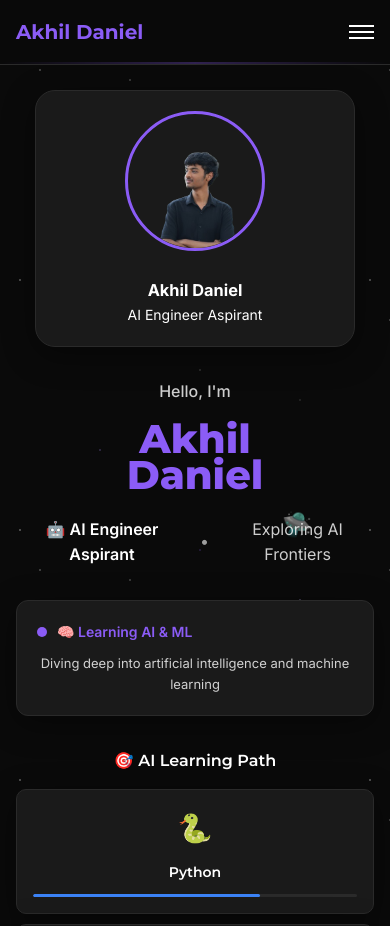
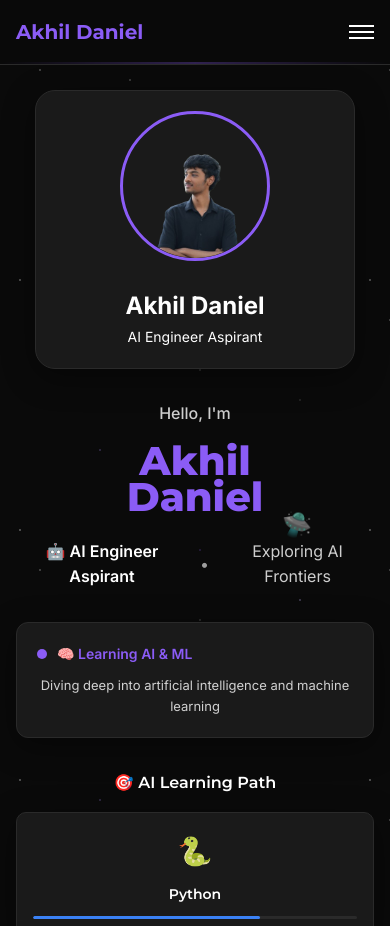
Before and after one commit to Guttula-Akhil-Daniel/WebSite, a website built with Vite: page index.html in a window 390 px wide. Shown: the top 926 px of the page. Built offline with nearby package versions, Linux system fonts and the light colour scheme.

Commit message:
Updated style.css

```diff
--- a/style.css
+++ b/style.css
@@ -1133,10 +1133,17 @@ body {
         padding: 20px;
     }
 
-    .avatar-placeholder {
-        width: 80px;
-        height: 80px;
-        font-size: 32px;
+    .profile-image {
+        width: 150px;
+        height: 150px;
+    }
+
+    .profile-name {
+        font-size: 24px;
+    }
+
+    .profile-role {
+        font-size: 14px;
     }
 
     .hero-actions {
```
